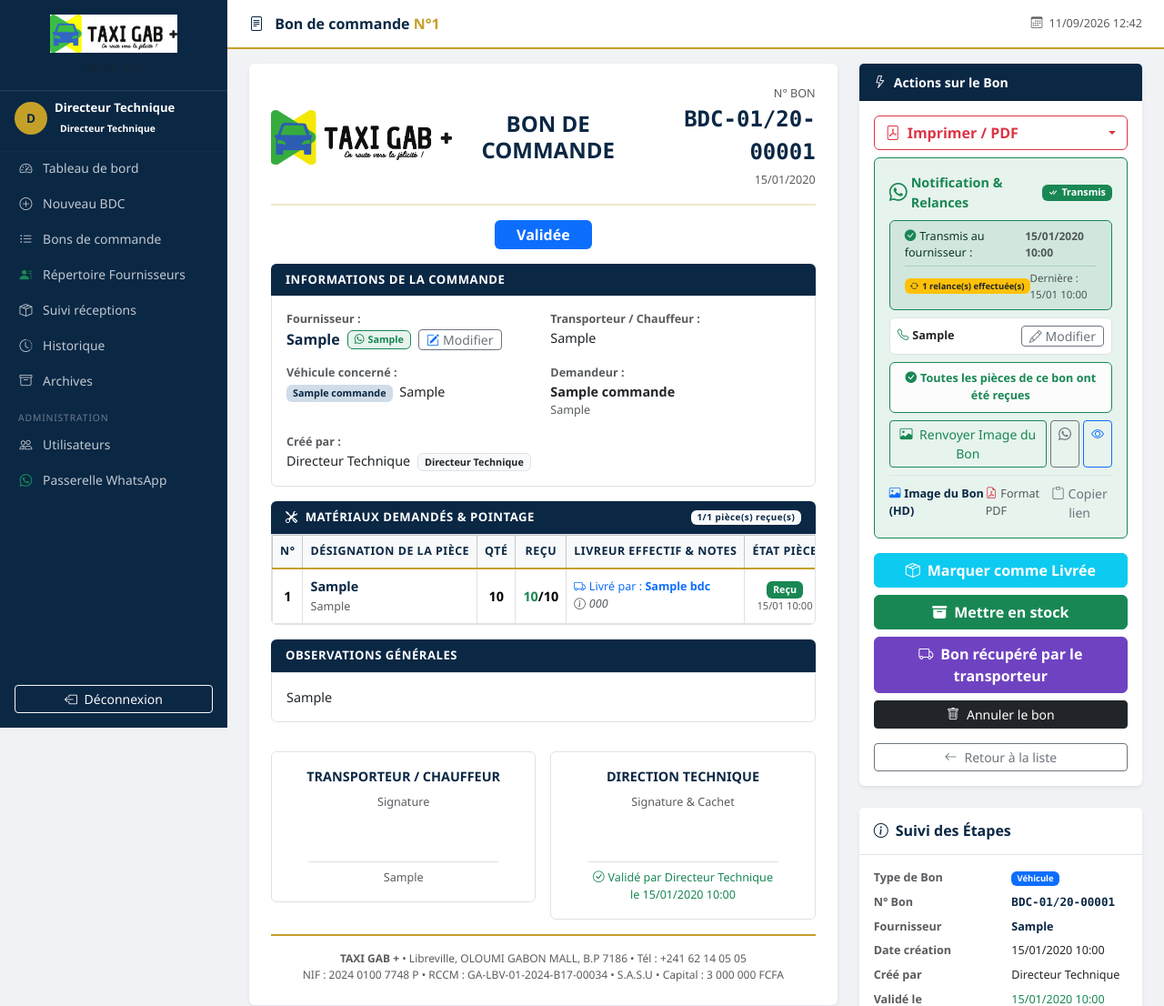
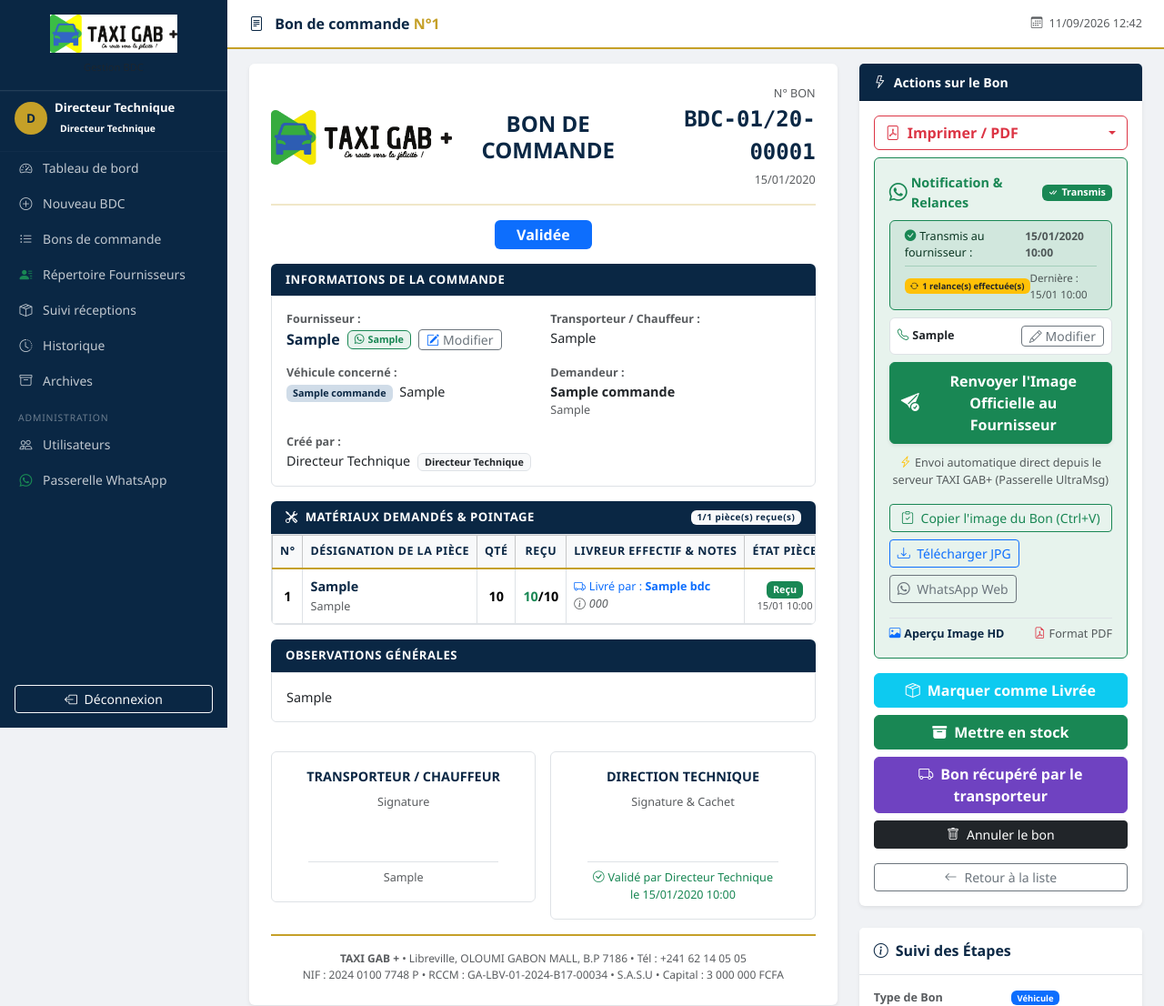
Before and after one commit to danielmouity241-afk/taxigab-bdc, a Flask app: page /bdc/1 in a window 1280 px wide. Shown: the top 1106 px of the page at 91% size. Run offline with Flask 3, Linux system fonts and the light colour scheme; a user stored in the database is signed in; tables that the repository leaves empty hold one stand-in row (values such as "Sample post").

Commit message:
UI & WhatsApp : Bouton direct envoi serveur, copie d'image presse-papier et permissions (templates/bdc/view.html)

```diff
--- a/templates/bdc/view.html
+++ b/templates/bdc/view.html
@@ -549,38 +549,42 @@
           </div>
           {% endif %}
 
-          {% if not bdc.whatsapp_envoye %}
-            <!-- BOUTON TRANSMISSION OFFICIELLE (IMAGE DU BON PAR WHATSAPP) -->
-            {% if current_user.is_directeur_technique or peut_valider %}
+          <!-- ENVOI AUTOMATIQUE SERVEUR (IMAGE DU BON VIA ULTRA MSG) -->
           <form method="POST" action="{{ url_for('bdc_envoyer_whatsapp_serveur', id=bdc.id) }}" class="mb-2">
-              <button type="submit" class="btn btn-success fw-bold text-white shadow-sm w-100 py-2 text-center"
+            <button type="submit" class="btn btn-success fw-bold text-white shadow-sm w-100 py-2 d-flex align-items-center justify-content-center gap-2"
                     {% if not bdc.fournisseur_whatsapp %}disabled title="Veuillez d'abord renseigner le numéro WhatsApp"{% endif %}>
-                <i class="bi bi-image me-2"></i> Transmettre l'Image du Bon par WhatsApp
+              <i class="bi bi-send-check-fill fs-5"></i>
+              <span>{% if bdc.whatsapp_envoye %}Renvoyer l'Image Officielle au Fournisseur{% else %}Transmettre l'Image du Bon au Fournisseur{% endif %}</span>
             </button>
           </form>
-            {% else %}
+          <div class="form-text text-muted small text-center mb-3">
+            <i class="bi bi-lightning-charge text-warning me-1"></i>Envoi automatique direct depuis le serveur TAXI GAB+ (Passerelle UltraMsg)
+          </div>
+
+          <!-- ENVOI MANUEL : COPIER L'IMAGE DANS LE PRESSE-PAPIER POUR WHATSAPP -->
+          <div class="d-flex flex-wrap gap-2 mb-2">
+            <button type="button" id="btn-copier-image" class="btn btn-outline-success btn-sm flex-grow-1"
+                    onclick="copierImageBDC('{{ lien_public_image }}')" title="Copier l'image pour la coller directement dans WhatsApp (Ctrl+V)">
+              <i class="bi bi-clipboard-check me-1"></i> Copier l'image du Bon (Ctrl+V)
+            </button>
+
+            <a href="{{ url_for('bdc_public_image', code_securise=bdc.code_securise) }}" download="BDC-{{ bdc.numero_affiche.replace('/', '-') }}.jpg"
+               class="btn btn-outline-primary btn-sm" title="Télécharger le fichier image JPG">
+              <i class="bi bi-download me-1"></i> Télécharger JPG
+            </a>
+
             <a href="{{ whatsapp_url }}" target="_blank"
-               class="btn btn-success fw-bold text-white shadow-sm w-100 py-2 mb-2 text-center"
-               {% if not bdc.fournisseur_whatsapp %}style="pointer-events:none; opacity:0.65;"{% endif %}>
-              <i class="bi bi-whatsapp me-2"></i> Transmettre le Bon par WhatsApp
-            </a>
-            {% endif %}
-
-            <div class="d-flex gap-2 mb-2">
-              <a href="{{ whatsapp_url }}" target="_blank"
-                 class="btn btn-outline-success btn-sm flex-grow-1"
+               class="btn btn-outline-secondary btn-sm"
                {% if not bdc.fournisseur_whatsapp %}style="pointer-events:none; opacity:0.65;"{% endif %}
-                 title="Ouvrir dans WhatsApp Web / Mobile">
-                <i class="bi bi-whatsapp me-1"></i> Ouvrir WhatsApp Web
-              </a>
-              <a href="{{ lien_public_image }}" target="_blank" class="btn btn-outline-primary btn-sm" title="Voir l'image officielle du bon">
-                <i class="bi bi-eye me-1"></i> Aperçu Image
+               title="Ouvrir WhatsApp Web">
+              <i class="bi bi-whatsapp me-1"></i> WhatsApp Web
             </a>
           </div>
 
-            <!-- BOUTON DE RELANCE SI PIECES EN ATTENTE -->
+          <!-- BOUTON DE RELANCE SI PIÈCES EN ATTENTE -->
           {% if bdc.pieces_en_attente %}
-            <button type="button" class="btn btn-warning fw-bold text-dark shadow-sm w-100 py-2 mb-2 d-flex align-items-center justify-content-center gap-2"
+          <div class="mt-2 pt-2 border-top">
+            <button type="button" class="btn btn-warning fw-bold text-dark shadow-sm w-100 py-2 d-flex align-items-center justify-content-center gap-2"
                     data-bs-toggle="modal" data-bs-target="#modal-relancer-whatsapp"
                     {% if not bdc.fournisseur_whatsapp %}disabled title="Veuillez d'abord renseigner le numéro WhatsApp"{% endif %}>
               <i class="bi bi-arrow-repeat fs-5"></i>
@@ -589,54 +593,16 @@
               <span class="badge bg-dark text-white rounded-pill">{{ bdc.nb_relances_whatsapp }}</span>
               {% endif %}
             </button>
-            {% endif %}
-          {% else %}
-            <!-- BOUTON DE RELANCE SPÉCIFIQUE AVEC LISTING DES PIÈCES MANQUANTES -->
-            {% if bdc.pieces_en_attente %}
-            <button type="button" class="btn btn-warning fw-bold text-dark shadow-sm w-100 py-2 mb-2 d-flex align-items-center justify-content-center gap-2"
-                    data-bs-toggle="modal" data-bs-target="#modal-relancer-whatsapp"
-                    {% if not bdc.fournisseur_whatsapp %}disabled title="Veuillez d'abord renseigner le numéro WhatsApp"{% endif %}>
-              <i class="bi bi-arrow-repeat fs-5"></i>
-              <span>Relancer le Fournisseur (Pièces en attente)</span>
-              {% if bdc.nb_relances_whatsapp and bdc.nb_relances_whatsapp > 0 %}
-              <span class="badge bg-dark text-white rounded-pill">{{ bdc.nb_relances_whatsapp }}</span>
-              {% endif %}
-            </button>
-            {% else %}
-            <div class="alert alert-light border-success text-success py-2 px-3 mb-2 small text-center fw-semibold">
-              <i class="bi bi-check-circle-fill me-1 text-success"></i>Toutes les pièces de ce bon ont été reçues
           </div>
           {% endif %}
 
-            <!-- BOUTON RÉ-EXPÉDITION COMPLÈTE DU BON INITIAL -->
-            <div class="d-flex gap-1 mb-2">
-              {% if current_user.is_directeur_technique or peut_valider %}
-              <form method="POST" action="{{ url_for('bdc_envoyer_whatsapp_serveur', id=bdc.id) }}" class="flex-grow-1">
-                <button type="submit" class="btn btn-outline-success btn-sm w-100" title="Renvoyer l'image officielle par WhatsApp">
-                  <i class="bi bi-image me-1"></i> Renvoyer Image du Bon
-                </button>
-              </form>
-              {% endif %}
-              <a href="{{ whatsapp_url }}" target="_blank"
-                 class="btn btn-outline-secondary btn-sm" title="Ouvrir dans WhatsApp Web">
-                <i class="bi bi-whatsapp"></i>
+          <div class="d-flex justify-content-between align-items-center pt-2 mt-2 border-top">
+            <a href="{{ lien_public_image }}" target="_blank" class="small text-navy text-decoration-none fw-semibold">
+              <i class="bi bi-image me-1 text-primary"></i>Aperçu Image HD
             </a>
-              <a href="{{ lien_public_image }}" target="_blank" class="btn btn-outline-primary btn-sm" title="Voir l'image du bon">
-                <i class="bi bi-eye"></i>
-              </a>
-            </div>
-          {% endif %}
-
-          <div class="d-flex justify-content-between align-items-center pt-2 border-top">
-            <a href="{{ lien_public_image }}" target="_blank" class="small text-navy text-decoration-none fw-semibold" title="Aperçu de l'image haute définition">
-              <i class="bi bi-image me-1 text-primary"></i>Image du Bon (HD)
-            </a>
-            <a href="{{ lien_public_pdf }}" target="_blank" class="small text-muted text-decoration-none" title="Aperçu du PDF">
+            <a href="{{ lien_public_pdf }}" target="_blank" class="small text-muted text-decoration-none">
               <i class="bi bi-file-earmark-pdf me-1 text-danger"></i>Format PDF
             </a>
-            <button type="button" class="btn btn-link btn-sm text-secondary p-0 text-decoration-none" onclick="navigator.clipboard.writeText('{{ lien_public_image }}'); alert('Lien direct de l\'image copié dans le presse-papier !');">
-              <i class="bi bi-clipboard me-1"></i>Copier lien
-            </button>
           </div>
         </div>
         {% elif bdc.statut == 'en_attente' %}
@@ -1065,4 +1031,43 @@
   </div>
 </div>
 
+<script>
+async function copierImageBDC(url) {
+  const btn = document.getElementById('btn-copier-image');
+  const originalHtml = btn ? btn.innerHTML : '';
+  try {
+    if (btn) btn.innerHTML = '<span class="spinner-border spinner-border-sm me-1"></span> Copie en cours...';
+    const response = await fetch(url);
+    const blob = await response.blob();
+    const img = new Image();
+    const urlObj = URL.createObjectURL(blob);
+    img.onload = async function() {
+      const canvas = document.createElement('canvas');
+      canvas.width = img.width;
+      canvas.height = img.height;
+      const ctx = canvas.getContext('2d');
+      ctx.drawImage(img, 0, 0);
+      canvas.toBlob(async function(pngBlob) {
+        try {
+          await navigator.clipboard.write([
+            new ClipboardItem({ 'image/png': pngBlob })
+          ]);
+          URL.revokeObjectURL(urlObj);
+          if (btn) btn.innerHTML = '✅ Image copiée ! Collez dans WhatsApp (Ctrl+V)';
+          setTimeout(() => {
+            if (btn) btn.innerHTML = originalHtml;
+          }, 4000);
+        } catch(e) {
+          window.open(url, '_blank');
+          if (btn) btn.innerHTML = originalHtml;
+        }
+      }, 'image/png');
+    };
+    img.src = urlObj;
+  } catch (err) {
+    window.open(url, '_blank');
+    if (btn) btn.innerHTML = originalHtml;
+  }
+}
+</script>
 {% endblock %}
```
Lines whose indentation alone changed are shown as unchanged.
